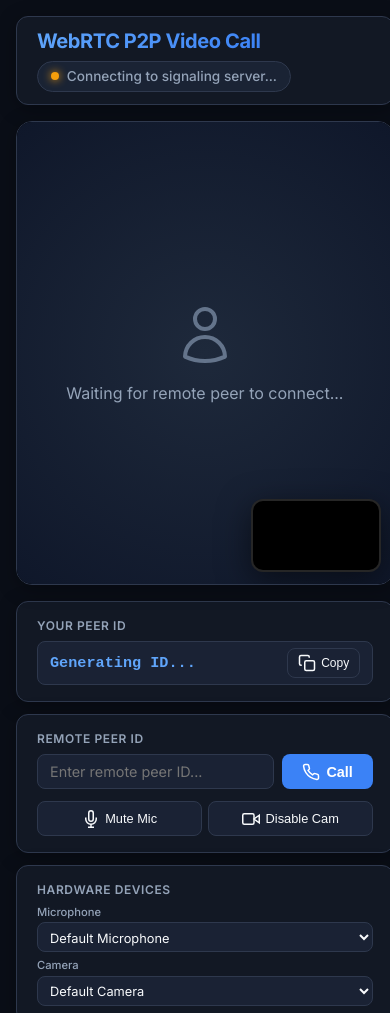
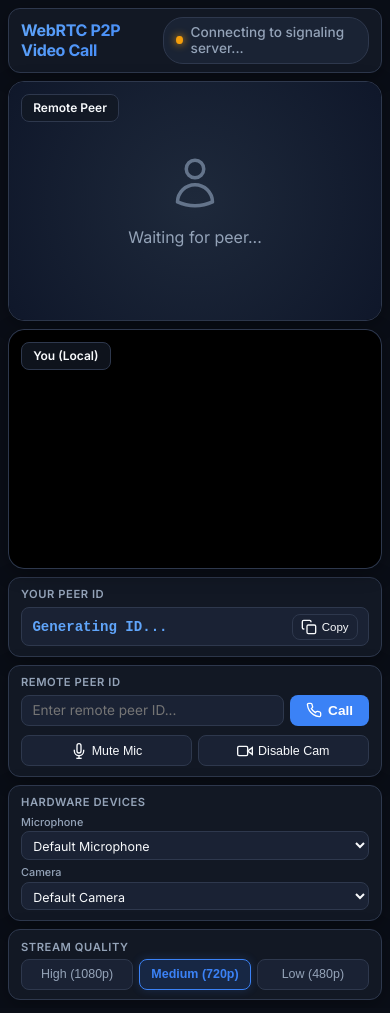
Before and after one commit to sagnikrout/Video_Call, a plain HTML site: page index.html in a window 390 px wide. Shown: the top 1013 px of the page. Drawn offline with Linux system fonts and the light colour scheme; a script that the page names is missing.

Commit message:
style: update layout to side-by-side square video tiles on desktop and up-down tiles with zoomed out smartphone UI

```diff
--- a/index.html
+++ b/index.html
@@ -2,7 +2,7 @@
 <html lang="en">
 <head>
     <meta charset="UTF-8">
-    <meta name="viewport" content="width=device-width, initial-scale=1.0">
+    <meta name="viewport" content="width=device-width, initial-scale=0.85, maximum-scale=1.0, user-scalable=no">
     <title>P2P WebRTC Video Call</title>
     <meta name="description" content="Client-side Peer-to-Peer WebRTC Video Calling Application powered by PeerJS">
     <!-- Google Fonts -->
@@ -27,23 +27,28 @@
             </div>
         </header>
 
-        <!-- Video Display Container -->
+        <!-- Video Display Container (Square Tile Layout) -->
         <div id="video-container">
-            <!-- Remote Video Element (Main Viewport) -->
+            <!-- Remote Video Tile -->
+            <div class="video-tile" id="remote-video-tile">
+                <span class="video-label">Remote Peer</span>
                 <video id="remote-video" autoplay playsinline></video>
-
                 <!-- Video Overlay Placeholder Info -->
                 <div class="video-overlay-info" id="remote-video-placeholder">
                     <div class="placeholder-content">
                         <svg class="placeholder-icon" viewBox="0 0 24 24" fill="none" stroke="currentColor" stroke-width="1.5">
                             <path stroke-linecap="round" stroke-linejoin="round" d="M15.75 6a3.75 3.75 0 11-7.5 0 3.75 3.75 0 017.5 0zM4.501 20.118a7.5 7.5 0 0114.998 0A17.933 17.933 0 0112 21.75c-2.676 0-5.216-.584-7.499-1.632z" />
                         </svg>
-                    <p>Waiting for remote peer to connect...</p>
+                        <p>Waiting for peer...</p>
+                    </div>
                 </div>
             </div>
 
-            <!-- Local Video Element (Picture-in-Picture Overlay) -->
+            <!-- Local Video Tile -->
+            <div class="video-tile" id="local-video-tile">
+                <span class="video-label">You (Local)</span>
                 <video id="local-video" autoplay playsinline muted></video>
+            </div>
         </div>
 
         <!-- Control Panel Container -->
--- a/style.css
+++ b/style.css
@@ -51,14 +51,15 @@ body {
    Main App Container Layout
    ========================================================================== */
 #app-container {
-    display: grid;
-    grid-template-rows: auto 1fr auto;
-    height: 100vh;
+    display: flex;
+    flex-direction: column;
+    min-height: 100vh;
     width: 100vw;
-    max-width: 1600px;
+    max-width: 1400px;
     margin: 0 auto;
     padding: 1rem;
     gap: 1rem;
+    justify-content: space-between;
 }
 
 /* App Header & Status Bar */
@@ -115,13 +116,23 @@ body {
 }
 
 /* ==========================================================================
-   Video Container & Video Viewport Elements
+   Video Display Grid (Two Square Tiles: Side-by-Side on Desktop)
    ========================================================================== */
 #video-container {
+    display: grid;
+    grid-template-columns: 1fr 1fr;
+    gap: 1.25rem;
+    width: 100%;
+    flex: 1;
+    align-items: center;
+    justify-content: center;
+}
+
+.video-tile {
     position: relative;
     width: 100%;
-    height: 100%;
-    min-height: 350px;
+    aspect-ratio: 1 / 1;
+    max-height: 480px;
     background-color: var(--bg-surface);
     border-radius: var(--radius-lg);
     overflow: hidden;
@@ -130,15 +141,32 @@ body {
     display: flex;
     align-items: center;
     justify-content: center;
+    margin: 0 auto;
 }
 
-/* Remote Video Element (Takes 100% of video container using object-fit: cover) */
-#remote-video {
+.video-label {
+    position: absolute;
+    top: 0.75rem;
+    left: 0.75rem;
+    z-index: 10;
+    background: rgba(18, 24, 36, 0.8);
+    backdrop-filter: blur(8px);
+    padding: 0.35rem 0.7rem;
+    border-radius: var(--radius-sm);
+    border: 1px solid var(--border-color);
+    font-size: 0.75rem;
+    font-weight: 600;
+    color: var(--text-main);
+    pointer-events: none;
+}
+
+#remote-video,
+#local-video {
     width: 100%;
     height: 100%;
     object-fit: cover;
     background-color: #000;
-    z-index: 1;
+    border-radius: var(--radius-lg);
 }
 
 .video-overlay-info {
@@ -167,31 +195,9 @@ body {
 }
 
 .placeholder-icon {
-    width: 64px;
-    height: 64px;
+    width: 56px;
+    height: 56px;
     stroke: var(--text-dim);
-}
-
-/* Local Video Element (Picture-in-Picture Overlay in bottom-right corner) */
-#local-video {
-    position: absolute;
-    bottom: 1.25rem;
-    right: 1.25rem;
-    width: 200px;
-    aspect-ratio: 16 / 9;
-    object-fit: cover;
-    border-radius: var(--radius-md);
-    border: 2px solid rgba(255, 255, 255, 0.15);
-    background-color: #000;
-    z-index: 10;
-    box-shadow: var(--shadow-pip);
-    transition: transform 0.3s ease, border-color 0.3s ease, width 0.3s ease;
-    backdrop-filter: blur(8px);
-}
-
-#local-video:hover {
-    transform: scale(1.03);
-    border-color: var(--primary);
 }
 
 /* ==========================================================================
@@ -199,26 +205,46 @@ body {
    ========================================================================== */
 #control-panel {
     display: grid;
-    grid-template-columns: 1fr 1.3fr 1.3fr 1fr;
+    grid-template-columns: 1fr 1.2fr 1.2fr 1fr;
     gap: 0.75rem;
     width: 100%;
+}
+
+.control-card {
+    background-color: var(--bg-surface);
+    border: 1px solid var(--border-color);
+    border-radius: var(--radius-md);
+    padding: 0.85rem 1rem;
+    display: flex;
+    flex-direction: column;
+    justify-content: center;
+    gap: 0.4rem;
+    box-shadow: var(--shadow-subtle);
+}
+
+.input-label {
+    font-size: 0.7rem;
+    font-weight: 600;
+    text-transform: uppercase;
+    letter-spacing: 0.05em;
+    color: var(--text-muted);
 }
 
 /* Device Selection Card & Dropdowns */
 .device-select-group {
     display: flex;
     flex-direction: column;
-    gap: 0.4rem;
+    gap: 0.35rem;
 }
 
 .select-field {
     display: flex;
     flex-direction: column;
-    gap: 0.2rem;
+    gap: 0.15rem;
 }
 
 .select-label {
-    font-size: 0.7rem;
+    font-size: 0.68rem;
     font-weight: 500;
     color: var(--text-muted);
 }
@@ -228,10 +254,10 @@ body {
     background: var(--bg-card);
     border: 1px solid var(--border-color);
     border-radius: var(--radius-sm);
-    padding: 0.35rem 0.5rem;
+    padding: 0.3rem 0.45rem;
     color: var(--text-main);
     font-family: var(--font-family);
-    font-size: 0.8rem;
+    font-size: 0.78rem;
     outline: none;
     cursor: pointer;
     transition: border-color 0.2s ease;
@@ -239,26 +265,6 @@ body {
 
 .device-select:focus {
     border-color: var(--primary);
-}
-
-.control-card {
-    background-color: var(--bg-surface);
-    border: 1px solid var(--border-color);
-    border-radius: var(--radius-md);
-    padding: 1rem 1.25rem;
-    display: flex;
-    flex-direction: column;
-    justify-content: center;
-    gap: 0.5rem;
-    box-shadow: var(--shadow-subtle);
-}
-
-.input-label {
-    font-size: 0.75rem;
-    font-weight: 600;
-    text-transform: uppercase;
-    letter-spacing: 0.05em;
-    color: var(--text-muted);
 }
 
 /* Local Peer ID Section */
@@ -269,13 +275,13 @@ body {
     background: var(--bg-card);
     border: 1px solid var(--border-color);
     border-radius: var(--radius-sm);
-    padding: 0.4rem 0.75rem;
-    gap: 0.5rem;
+    padding: 0.35rem 0.65rem;
+    gap: 0.4rem;
 }
 
 #my-id-display {
     font-family: monospace;
-    font-size: 0.95rem;
+    font-size: 0.88rem;
     font-weight: 600;
     color: #60a5fa;
     white-space: nowrap;
@@ -286,12 +292,12 @@ body {
 #copy-id-btn {
     display: inline-flex;
     align-items: center;
-    gap: 0.35rem;
+    gap: 0.3rem;
     background: transparent;
     border: 1px solid var(--border-color);
     color: var(--text-main);
-    padding: 0.3rem 0.6rem;
-    font-size: 0.75rem;
+    padding: 0.25rem 0.5rem;
+    font-size: 0.72rem;
     font-weight: 500;
     border-radius: var(--radius-sm);
     cursor: pointer;
@@ -307,7 +313,7 @@ body {
 /* Connection Input & Action Buttons */
 .connect-input-group {
     display: flex;
-    gap: 0.5rem;
+    gap: 0.4rem;
     width: 100%;
 }
 
@@ -316,10 +322,10 @@ body {
     background: var(--bg-card);
     border: 1px solid var(--border-color);
     border-radius: var(--radius-sm);
-    padding: 0.5rem 0.75rem;
+    padding: 0.4rem 0.65rem;
     color: var(--text-main);
     font-family: var(--font-family);
-    font-size: 0.9rem;
+    font-size: 0.85rem;
     outline: none;
     transition: border-color 0.2s ease;
 }
@@ -333,9 +339,9 @@ body {
     display: inline-flex;
     align-items: center;
     justify-content: center;
-    gap: 0.4rem;
-    padding: 0.5rem 1.25rem;
-    font-size: 0.9rem;
+    gap: 0.35rem;
+    padding: 0.45rem 1rem;
+    font-size: 0.85rem;
     font-weight: 600;
     border: none;
     border-radius: var(--radius-sm);
@@ -363,8 +369,8 @@ body {
 }
 
 .btn-icon {
-    width: 18px;
-    height: 18px;
+    width: 16px;
+    height: 16px;
 }
 
 /* ==========================================================================
@@ -373,7 +379,7 @@ body {
 .media-toggle-group {
     display: grid;
     grid-template-columns: 1fr 1fr;
-    gap: 0.4rem;
+    gap: 0.35rem;
     margin-top: 0.25rem;
 }
 
@@ -381,12 +387,12 @@ body {
     display: inline-flex;
     align-items: center;
     justify-content: center;
-    gap: 0.35rem;
+    gap: 0.3rem;
     background: var(--bg-card);
     border: 1px solid var(--border-color);
     color: var(--text-main);
-    padding: 0.45rem 0.5rem;
-    font-size: 0.8rem;
+    padding: 0.4rem 0.45rem;
+    font-size: 0.78rem;
     font-weight: 500;
     border-radius: var(--radius-sm);
     cursor: pointer;
@@ -398,7 +404,7 @@ body {
     border-color: var(--primary);
 }
 
-/* Inactive Class State for Disabled Tracks (Red background / strikethrough styling) */
+/* Inactive Class State for Disabled Tracks */
 .toggle-btn.inactive {
     background: rgba(239, 68, 68, 0.2);
     border-color: var(--danger);
@@ -416,15 +422,15 @@ body {
 .quality-btn-group {
     display: grid;
     grid-template-columns: repeat(3, 1fr);
-    gap: 0.4rem;
+    gap: 0.35rem;
 }
 
 .quality-btn {
     background: var(--bg-card);
     border: 1px solid var(--border-color);
     color: var(--text-muted);
-    padding: 0.5rem 0.25rem;
-    font-size: 0.8rem;
+    padding: 0.45rem 0.2rem;
+    font-size: 0.78rem;
     font-weight: 500;
     border-radius: var(--radius-sm);
     cursor: pointer;
@@ -437,7 +443,6 @@ body {
     color: var(--text-main);
 }
 
-/* Active Class State for Quality Buttons */
 .quality-btn.active {
     background: rgba(59, 130, 246, 0.15);
     border-color: var(--border-highlight);
@@ -462,14 +467,14 @@ body {
 
 .toast-item {
     pointer-events: auto;
-    min-width: 260px;
-    max-width: 380px;
-    padding: 0.75rem 1rem;
+    min-width: 240px;
+    max-width: 360px;
+    padding: 0.65rem 0.85rem;
     border-radius: var(--radius-sm);
     background: var(--bg-card);
     border: 1px solid var(--border-color);
     color: var(--text-main);
-    font-size: 0.85rem;
+    font-size: 0.8rem;
     font-weight: 500;
     box-shadow: 0 10px 30px rgba(0, 0, 0, 0.4);
     display: flex;
@@ -496,43 +501,56 @@ body {
 }
 
 /* ==========================================================================
-   Responsive Media Queries (< 768px)
+   Responsive Media Queries for Mobile/Narrow Screens (< 768px)
    ========================================================================== */
 @media (max-width: 768px) {
     #app-container {
-        height: auto;
-        min-height: 100vh;
-        grid-template-rows: auto auto auto;
+        padding: 0.5rem;
+        gap: 0.5rem;
     }
 
+    /* Stack Video Tiles Up and Down on Smartphone */
     #video-container {
-        height: 55vh;
-        min-height: 280px;
+        grid-template-columns: 1fr;
+        grid-template-rows: 1fr 1fr;
+        gap: 0.5rem;
     }
 
-    /* Stack control panel elements vertically on smaller screens */
-    #control-panel {
-        grid-template-columns: 1fr;
-        gap: 0.75rem;
+    .video-tile {
+        aspect-ratio: 1 / 1;
+        max-height: 240px;
+        width: 100%;
     }
 
-    /* Adjust local video PiP size for mobile */
-    #local-video {
-        width: 130px;
-        bottom: 0.75rem;
-        right: 0.75rem;
+    /* Control Panel Stacked Vertically & Zoomed Out for Smartphone */
+    #control-panel {
+        grid-template-columns: 1fr 1fr;
+        gap: 0.5rem;
+    }
+
+    .control-card {
+        padding: 0.6rem 0.75rem;
+        gap: 0.35rem;
     }
 
     .app-header {
-        flex-direction: column;
-        align-items: flex-start;
-        gap: 0.5rem;
+        padding: 0.5rem 0.75rem;
+    }
+
+    .app-title {
+        font-size: 1rem;
     }
 
     #toast-container {
-        top: 0.5rem;
-        right: 0.5rem;
-        left: 0.5rem;
+        top: 0.4rem;
+        right: 0.4rem;
+        left: 0.4rem;
         align-items: center;
     }
 }
+
+@media (max-width: 480px) {
+    #control-panel {
+        grid-template-columns: 1fr;
+    }
+}
```
Lines whose indentation alone changed are shown as unchanged.
